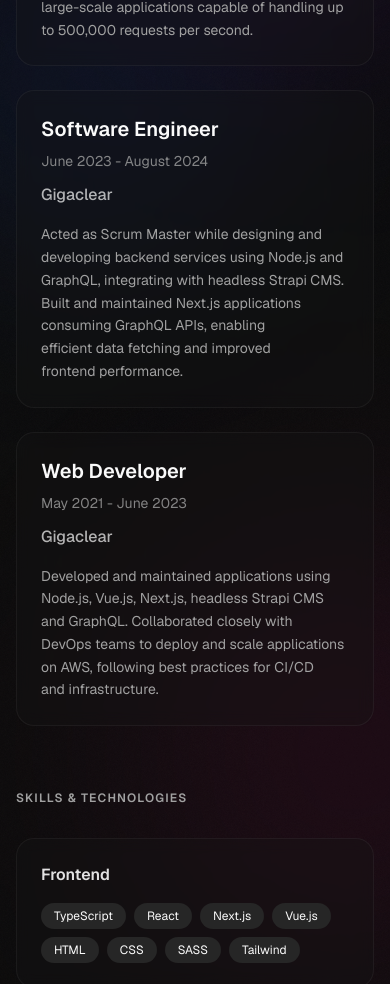
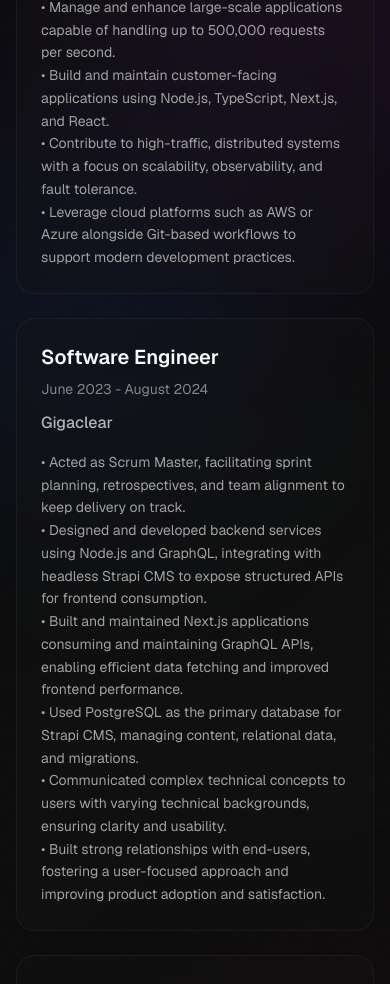
Before and after one commit to stgonzales/stephengoncalves.dev, a Next.js app: page / in a window 390 px wide. Shown: the part 1013-1997 px from the top of the page. Built offline with nearby package versions, Linux system fonts and the light colour scheme.

Commit message:
update content

```diff
--- a/src/app/page.tsx
+++ b/src/app/page.tsx
@@ -1,13 +1,15 @@
 "use client"
 
-import { Github, Linkedin, Mail, MessageCircle, Download } from "lucide-react"
+import { Mail, MessageCircle, Download } from "lucide-react"
 import { Badge } from "@/components/ui/badge"
 import { Dialog, DialogContent, DialogHeader, DialogTitle, DialogTrigger } from "@/components/ui/dialog"
+import Github from "@/components/icons/github"
+import LinkedIn from "@/components/icons/linkedin"
 
 export default function ResumePage() {
   const socialLinks = [
     { icon: Github, href: "https://github.com/stgonzales", label: "GitHub" },
-    { icon: Linkedin, href: "https://www.linkedin.com/in/stephgoncalves", label: "LinkedIn" },
+    { icon: LinkedIn, href: "https://www.linkedin.com/in/stephgoncalves", label: "LinkedIn" },
     { icon: Mail, href: "mailto:stephengoncalves.dev@gmail.com", label: "Email" },
   ]
 
@@ -30,22 +32,37 @@ export default function ResumePage() {
       company: "Motorpoint",
       role: "Software Engineer",
       period: "July 2024 - Present",
-      description:
-        "Help improve and simplify the car-buying process to enhance the customer experience, prioritizing application speed and responsiveness with performance optimizations down to milliseconds. Manage and enhance large-scale applications capable of handling up to 500,000 requests per second.",
+      description: [
+        "Help improve and simplify the car-buying process to enhance the customer experience, prioritizing application speed and responsiveness with performance optimizations down to milliseconds.",
+        "Manage and enhance large-scale applications capable of handling up to 500,000 requests per second.",
+        "Build and maintain customer-facing applications using Node.js, TypeScript, Next.js, and React.",
+        "Contribute to high-traffic, distributed systems with a focus on scalability, observability, and fault tolerance.",
+        "Leverage cloud platforms such as AWS or Azure alongside Git-based workflows to support modern development practices.",
+      ]
     },
     {
       company: "Gigaclear",
       role: "Software Engineer",
       period: "June 2023 - August 2024",
-      description:
-        "Acted as Scrum Master while designing and developing backend services using Node.js and GraphQL, integrating with headless Strapi CMS. Built and maintained Next.js applications consuming GraphQL APIs, enabling efficient data fetching and improved frontend performance.",
+      description: [
+        "Acted as Scrum Master, facilitating sprint planning, retrospectives, and team alignment to keep delivery on track.",
+        "Designed and developed backend services using Node.js and GraphQL, integrating with headless Strapi CMS to expose structured APIs for frontend consumption.",
+        "Built and maintained Next.js applications consuming and maintaining GraphQL APIs, enabling efficient data fetching and improved frontend performance.",
+        "Used PostgreSQL as the primary database for Strapi CMS, managing content, relational data, and migrations.",
+        "Communicated complex technical concepts to users with varying technical backgrounds, ensuring clarity and usability.",
+        "Built strong relationships with end-users, fostering a user-focused approach and improving product adoption and satisfaction.",
+      ]
     },
     {
       company: "Gigaclear",
       role: "Web Developer",
       period: "May 2021 - June 2023",
-      description:
-        "Developed and maintained applications using Node.js, Vue.js, Next.js, headless Strapi CMS and GraphQL. Collaborated closely with DevOps teams to deploy and scale applications on AWS, following best practices for CI/CD and infrastructure.",
+      description: [
+        "Defined and documented requirements for new features and web applications, contributing to product clarity and delivery efficiency.",
+        "Developed and maintained applications using Node.js, Vue.js, Next.js, headless Strapi CMS and GraphQL, improving performance and maintainability.",
+        "Operated and supported production web applications to ensure reliability, availability, and user satisfaction.",
+        "Collaborated closely with DevOps teams to deploy and scale applications on AWS, following best practices for CI/CD and infrastructure",
+      ]
     },
   ]
 
@@ -153,19 +170,20 @@ export default function ResumePage() {
             Experience
           </h2>
           <div className="space-y-6">
-            {experience.map((job, index) => (
+            {experience.map(({ role, period, company, description }, index) => (
               <div
                 key={index}
                 className="group rounded-2xl border border-border/50 bg-card/30 p-6 backdrop-blur-sm transition-all hover:border-border hover:bg-card/50 sm:p-8"
               >
                 <div className="mb-3 flex flex-col gap-2 sm:flex-row sm:items-baseline sm:justify-between">
-                  <h3 className="text-xl font-semibold text-foreground sm:text-2xl">{job.role}</h3>
-                  <time className="text-sm text-muted-foreground/80">{job.period}</time>
+                  <h3 className="text-xl font-semibold text-foreground sm:text-2xl">{role}</h3>
+                  <time className="text-sm text-muted-foreground/80">{period}</time>
                 </div>
-                <p className="mb-4 text-base font-medium text-foreground/70 sm:text-lg">{job.company}</p>
-                <p className="text-pretty text-sm leading-relaxed text-muted-foreground sm:text-base">
-                  {job.description}
-                </p>
+                <p className="mb-4 text-base font-medium text-foreground/70 sm:text-lg">{company}</p>
+                {description.map((desc, i) => (
+                <p key={i} className="text-pretty text-sm leading-relaxed text-muted-foreground sm:text-base">
+                  <span>• </span>{desc}
+                </p>))}
               </div>
             ))}
           </div>
```
